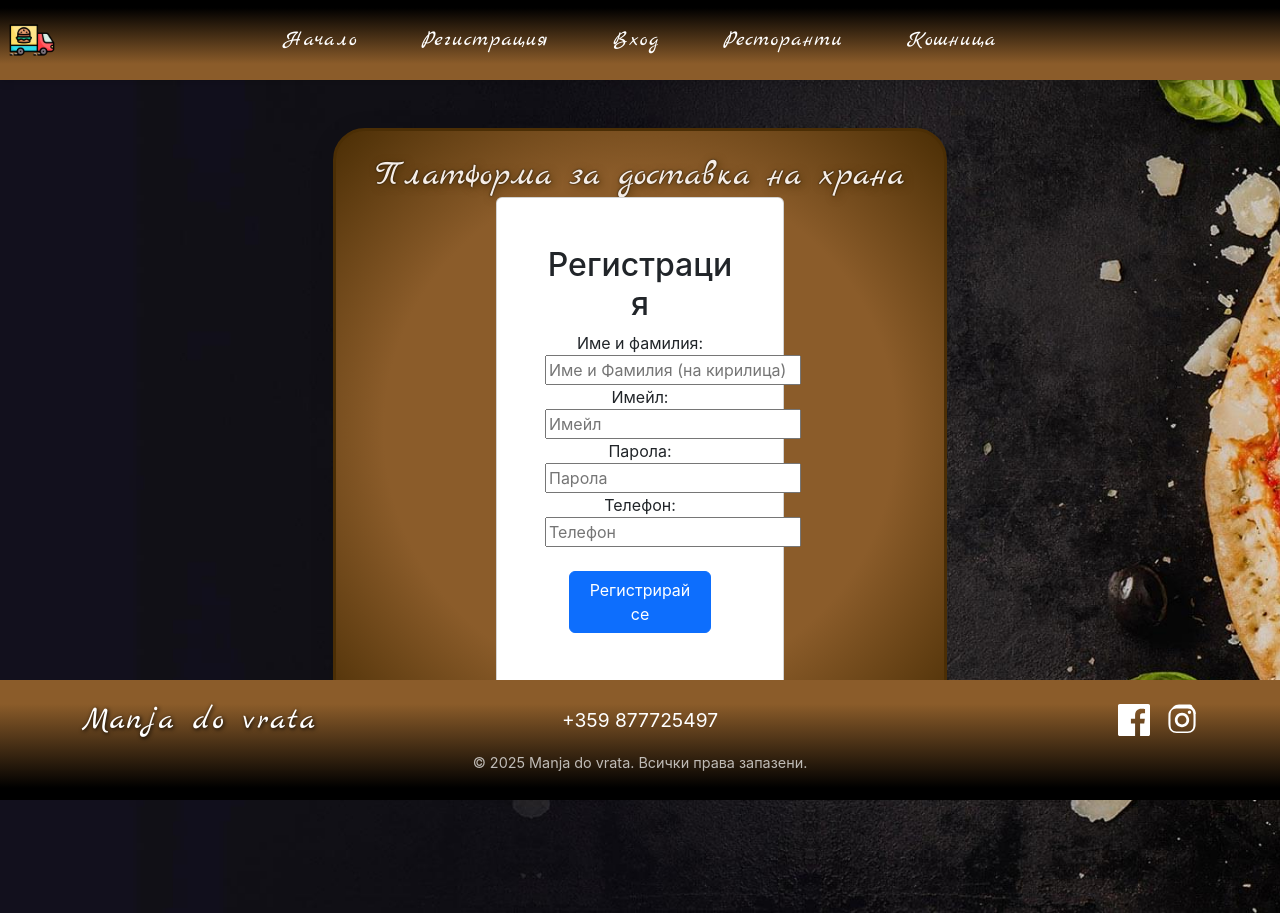
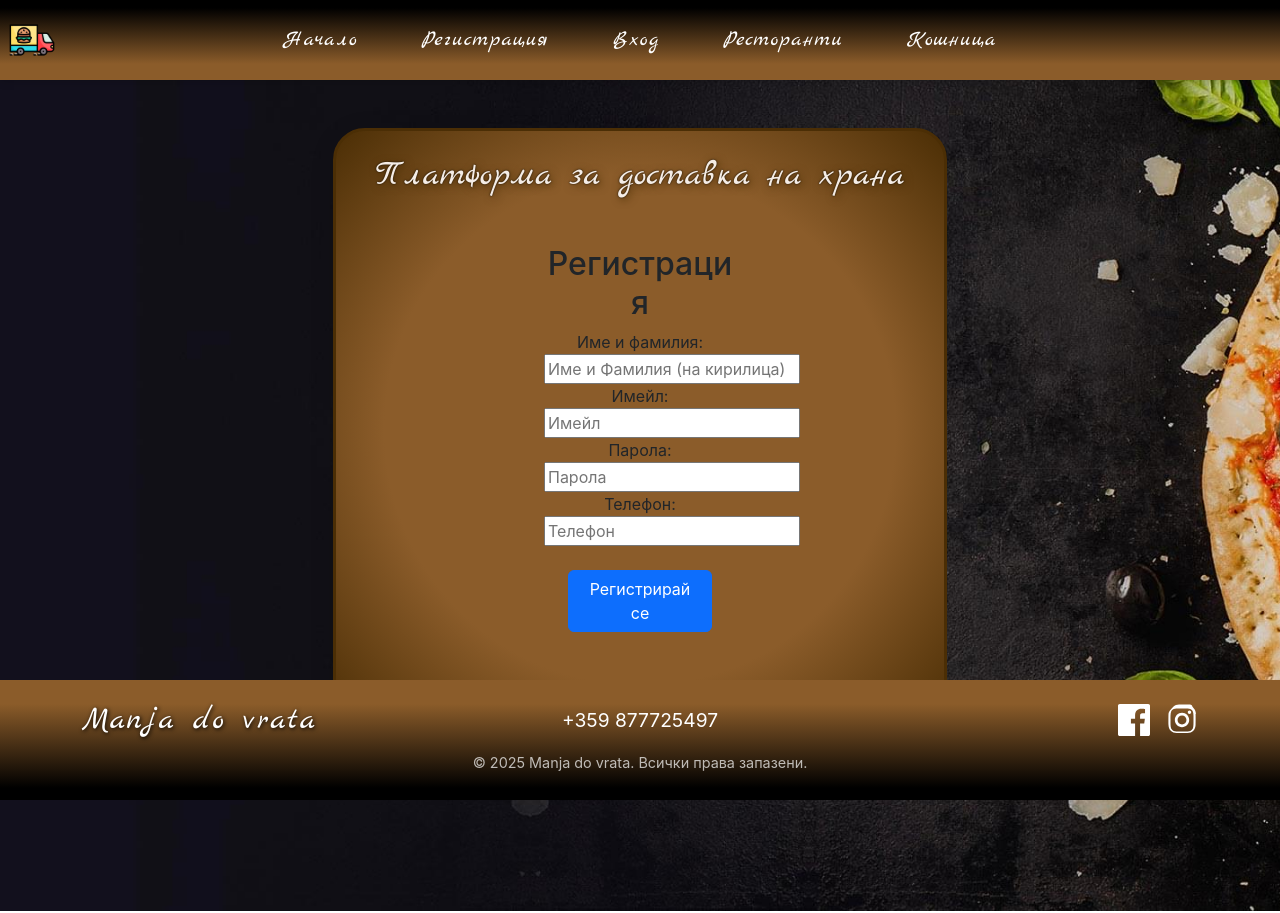
Before and after one commit to shushuteva/restaurant, a React (Create React App) app: page /register in a window 1280 px wide. Built offline with nearby package versions, Linux system fonts and the light colour scheme.

Commit message:
changed the UI

```diff
--- a/src/components/LoginForm.jsx
+++ b/src/components/LoginForm.jsx
@@ -47,7 +47,7 @@ export default function LoginForm({ setUser }){
 
 
     return(
-        <div className='card mx-auto p-5' style={{width: "18rem"}}>
+        <div className='card mx-auto p-5' style={{width: "18rem", background: "transparent", boxShadow: "none", border: "none"}}>
             {message && <div className="alert alert-info">{message}</div>}
             <form onSubmit={handleSubmit} action="post">
                 <h2 className='card-title'>Вход</h2>
@@ -58,6 +58,5 @@ export default function LoginForm({ setUser }){
                 <button type="submit" className='btn btn-success m-5'>Вход</button>
             </form>
         </div>
-
     )
 }
--- a/src/components/RegisterForm.jsx
+++ b/src/components/RegisterForm.jsx
@@ -48,7 +48,15 @@ export default function RegisterForm() {
 
 
     return(
-        <div className="card mx-auto p-5" style={{width: '18rem'}}>
+        <div
+            className="card mx-auto p-5"
+            style={{
+                width: '18rem',
+                background: 'transparent',
+                boxShadow: 'none',
+                border: 'none'
+            }}
+        >
             <form onSubmit={handleSubmit} method='post'>
                 <h2 className='card-title'>Регистрация</h2>
                 <label>Име и фамилия:</label>
@@ -63,5 +71,4 @@ export default function RegisterForm() {
             </form>
         </div>
     )
-
 }
```
